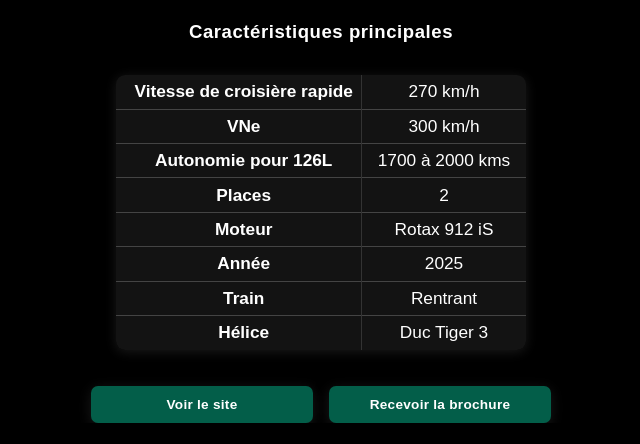
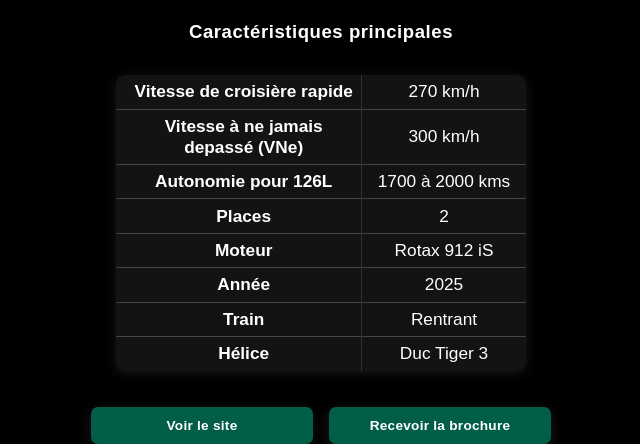
Before and after one commit to FinesseMax/QR-code-Serge, a plain HTML site: page index.html in a window 1280 px wide. Shown: the part 484-928 px from the top of the page, without its empty margins (319-959 px from the left). Before the commit the page ends 907 px from the top, so only its background shows below. Drawn offline with Linux system fonts and the light colour scheme.

Commit message:
Update index.html

```diff
--- a/index.html
+++ b/index.html
@@ -21,7 +21,7 @@
           <td>270&nbsp;km/h</td>
         </tr>
         <tr>
-          <td>VNe</td>
+          <td>Vitesse à ne jamais <br> depassé (VNe)</td>
           <td>300&nbsp;km/h</td>
         </tr>
         <tr>
```
